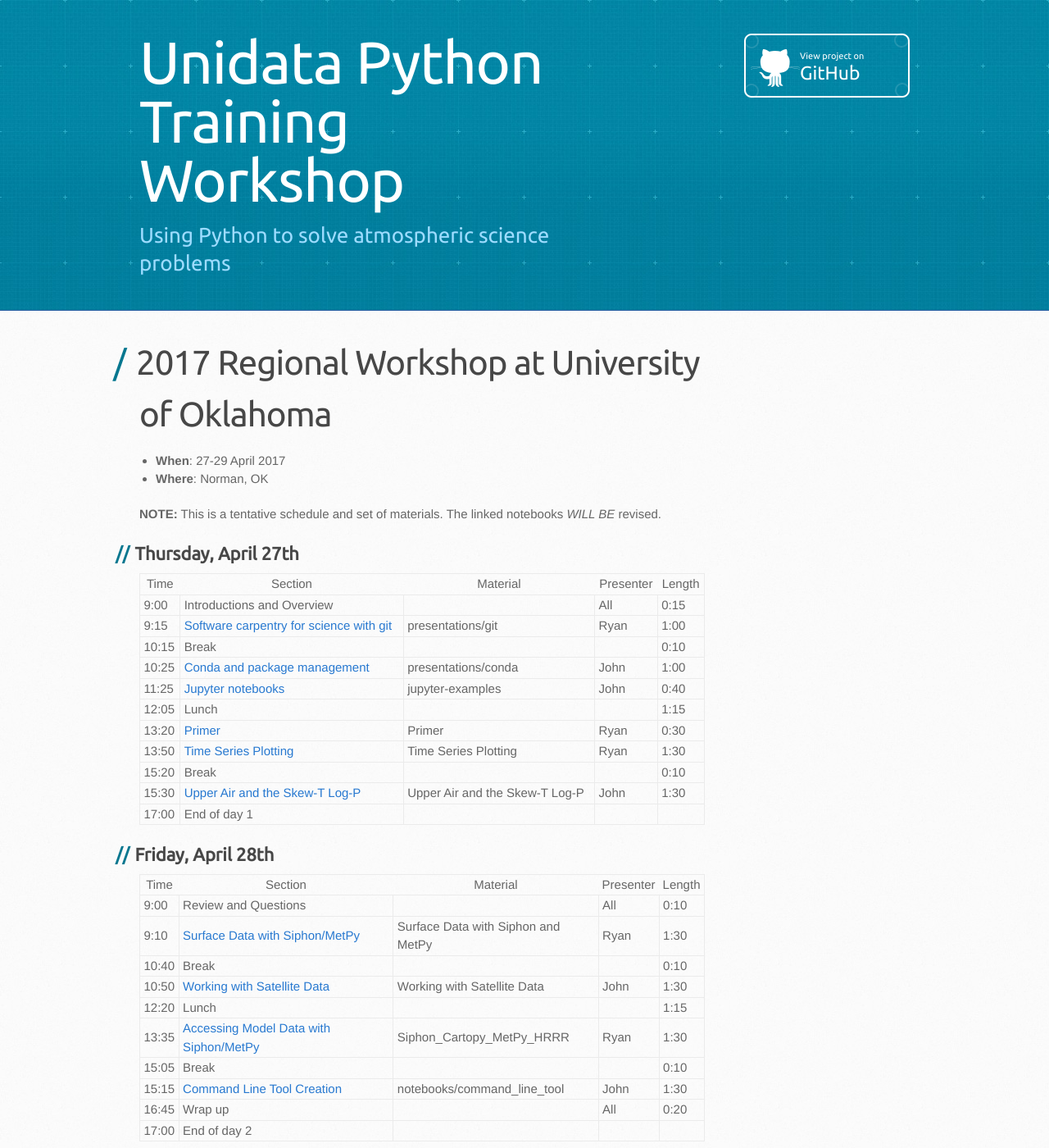
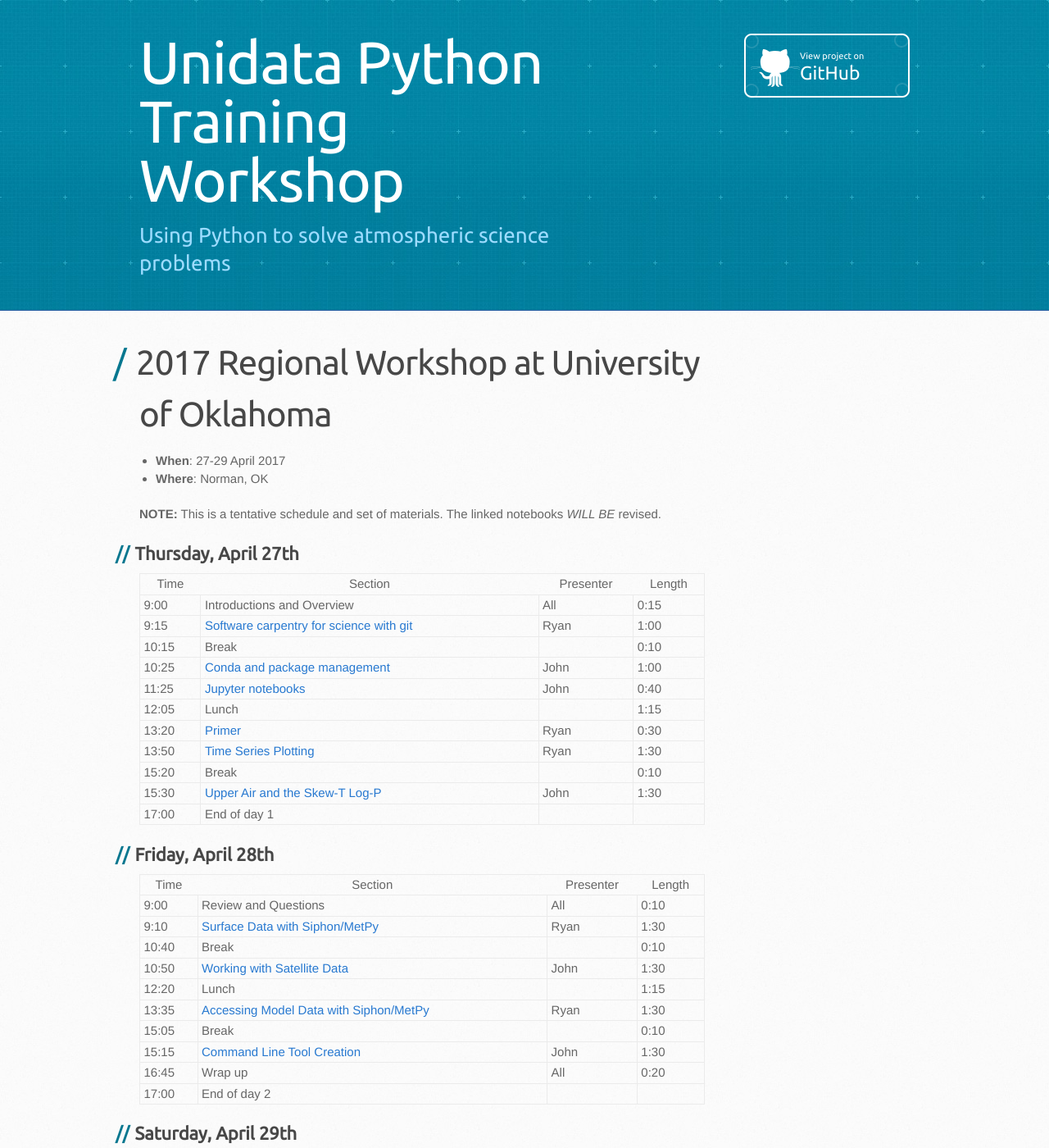
Before and after one commit to Unidata/python-workshop, a Jekyll site: the page built from events/oklahoma2017.md, in a window 1280 px wide and 1400 px high. Shown: the whole window at 82% size. Built offline with Jekyll 4.4.1, drawn with Linux system fonts in a browser that asks for light colours; some web fonts are replaced; our own code applies the rules of GitHub Pages for plain Markdown files.

Commit message:
Update links for Oklahoma workshop

```diff
--- a/events/oklahoma2017.md
+++ b/events/oklahoma2017.md
@@ -10,34 +10,34 @@
 
 ## Thursday, April 27th
 
-|  Time | Section                                      | Material                    | Presenter   | Length |
-|--------|----------------------------------------------|-----------------------------|----------------|-----------|
-|  9:00 | Introductions and Overview                   |                             | All         |  0:15  |
-|  9:15 | [Software carpentry for science with git](https://github.com/Unidata/unidata-python-workshop/blob/master/presentations/git.md)        | presentations/git   | Ryan  |   1:00 |
-| 10:15 | Break                                        |                             |             |  0:10  |
-| 10:25 | [Conda and package management](https://github.com/Unidata/unidata-python-workshop/blob/master/presentations/conda.md)    | presentations/conda | John  |  1:00  |
-| 11:25 | [Jupyter notebooks](http://nbviewer.jupyter.org/github/Unidata/unidata-python-workshop/tree/master/notebooks/jupyter-examples)  | jupyter-examples            | John        |  0:40  |
-| 12:05 | Lunch                                        |                             |             |  1:15  |
-| 13:20 | [Primer](http://nbviewer.jupyter.org/github/Unidata/unidata-python-workshop/blob/master/notebooks/Primer.ipynb)        | Primer  | Ryan        |  0:30  |
-| 13:50 | [Time Series Plotting](http://nbviewer.jupyter.org/github/Unidata/unidata-python-workshop/blob/master/notebooks/Time Series Plotting.ipynb)                     | Time Series Plotting    | Ryan      |  1:30  |
-| 15:20 | Break                                        |                             |             |  0:10  |
-| 15:30 | [Upper Air and the Skew-T Log-P](http://nbviewer.jupyter.org/github/Unidata/unidata-python-workshop/blob/master/notebooks/Upper Air and the Skew-T Log-P.ipynb)                                         | Upper Air and the Skew-T Log-P       | John      |  1:30  |
-| 17:00 | End of day 1                                 |                             |             |        |
+|  Time | Section                                      | Presenter   | Length |
+|--------|----------------------------------------------|----------------|-----------|
+|  9:00 | Introductions and Overview                   |All         |  0:15  |
+|  9:15 | [Software carpentry for science with git](https://github.com/Unidata/unidata-python-workshop/blob/master/presentations/git.md) | Ryan  |   1:00 |
+| 10:15 | Break                                        |            |  0:10  |
+| 10:25 | [Conda and package management](https://github.com/Unidata/unidata-python-workshop/blob/master/presentations/conda.md) | John  |  1:00  |
+| 11:25 | [Jupyter notebooks](https://github.com/Unidata/unidata-python-workshop/tree/master/notebooks/Jupyter_Notebooks) | John        |  0:40  |
+| 12:05 | Lunch                                        |            |  1:15  |
+| 13:20 | [Primer](http://nbviewer.jupyter.org/github/Unidata/unidata-python-workshop/blob/master/notebooks/Primer/Primer.ipynb) | Ryan        |  0:30  |
+| 13:50 | [Time Series Plotting](http://nbviewer.jupyter.org/github/Unidata/unidata-python-workshop/blob/master/notebooks/Time_Series/Time Series Plotting.ipynb) | Ryan      |  1:30  |
+| 15:20 | Break                                        |             |  0:10  |
+| 15:30 | [Upper Air and the Skew-T Log-P](https://github.com/Unidata/unidata-python-workshop/tree/master/notebooks/Skew_T) | John      |  1:30  |
+| 17:00 | End of day 1                                 |             |        |
 
 ## Friday, April 28th
 
-|  Time | Section                                      | Material                    | Presenter   | Length |
-|-------|----------------------------------------------|-----------------------------|-------------|--------|
-|  9:00 | Review and Questions                         |                             | All         |  0:10  |
-|  9:10 | [Surface Data with Siphon/MetPy](http://nbviewer.jupyter.org/github/Unidata/unidata-python-workshop/blob/master/notebooks/Surface Data with Siphon and MetPy.ipynb)                     | Surface Data with Siphon and MetPy    | Ryan      |  1:30  |
-| 10:40 | Break                                        |                             |             |  0:10  |
-| 10:50 | [Working with Satellite Data](http://nbviewer.jupyter.org/github/Unidata/unidata-python-workshop/blob/master/notebooks/Working with Satellite Data.ipynb)                | Working with Satellite Data  | John      |  1:30  |
-| 12:20 | Lunch                                        |                             |             |  1:15  |
-| 13:35 | [Accessing Model Data with Siphon/MetPy](http://nbviewer.jupyter.org/github/Unidata/unidata-python-workshop/blob/master/notebooks/Siphon_Cartopy_MetPy_HRRR.ipynb)                         | Siphon_Cartopy_MetPy_HRRR           | Ryan      |  1:30  |
-| 15:05 | Break                                     |                        |           |  0:10  |
-| 15:15 | [Command Line Tool Creation](https://github.com/Unidata/unidata-python-workshop/tree/master/notebooks/command_line_tool)                   | notebooks/command_line_tool         | John        |  1:30  |
-| 16:45 | Wrap up                                      |                             | All         |  0:20  |
-| 17:00 | End of day 2                                 |                             |             |        |
+|  Time | Section                                      | Presenter   | Length |
+|-------|----------------------------------------------|-------------|--------|
+|  9:00 | Review and Questions                         | All         |  0:10  |
+|  9:10 | [Surface Data with Siphon/MetPy](https://github.com/Unidata/unidata-python-workshop/tree/master/notebooks/Surface_Data) | Ryan      |  1:30  |
+| 10:40 | Break                                        |             |  0:10  |
+| 10:50 | [Working with Satellite Data](https://github.com/Unidata/unidata-python-workshop/tree/master/notebooks/Satellite_Data) | John      |  1:30  |
+| 12:20 | Lunch                                        |             |  1:15  |
+| 13:35 | [Accessing Model Data with Siphon/MetPy](https://github.com/Unidata/unidata-python-workshop/blob/master/notebooks/Model_Data/Siphon_Cartopy_MetPy_HRRR.ipynb)| Ryan      |  1:30  |
+| 15:05 | Break                                     |           |  0:10  |
+| 15:15 | [Command Line Tool Creation](https://github.com/Unidata/unidata-python-workshop/tree/master/notebooks/Command_Line_Tools) | John        |  1:30  |
+| 16:45 | Wrap up                                      | All         |  0:20  |
+| 17:00 | End of day 2                                 |             |        |
 
 ## Saturday, April 29th
 
```
